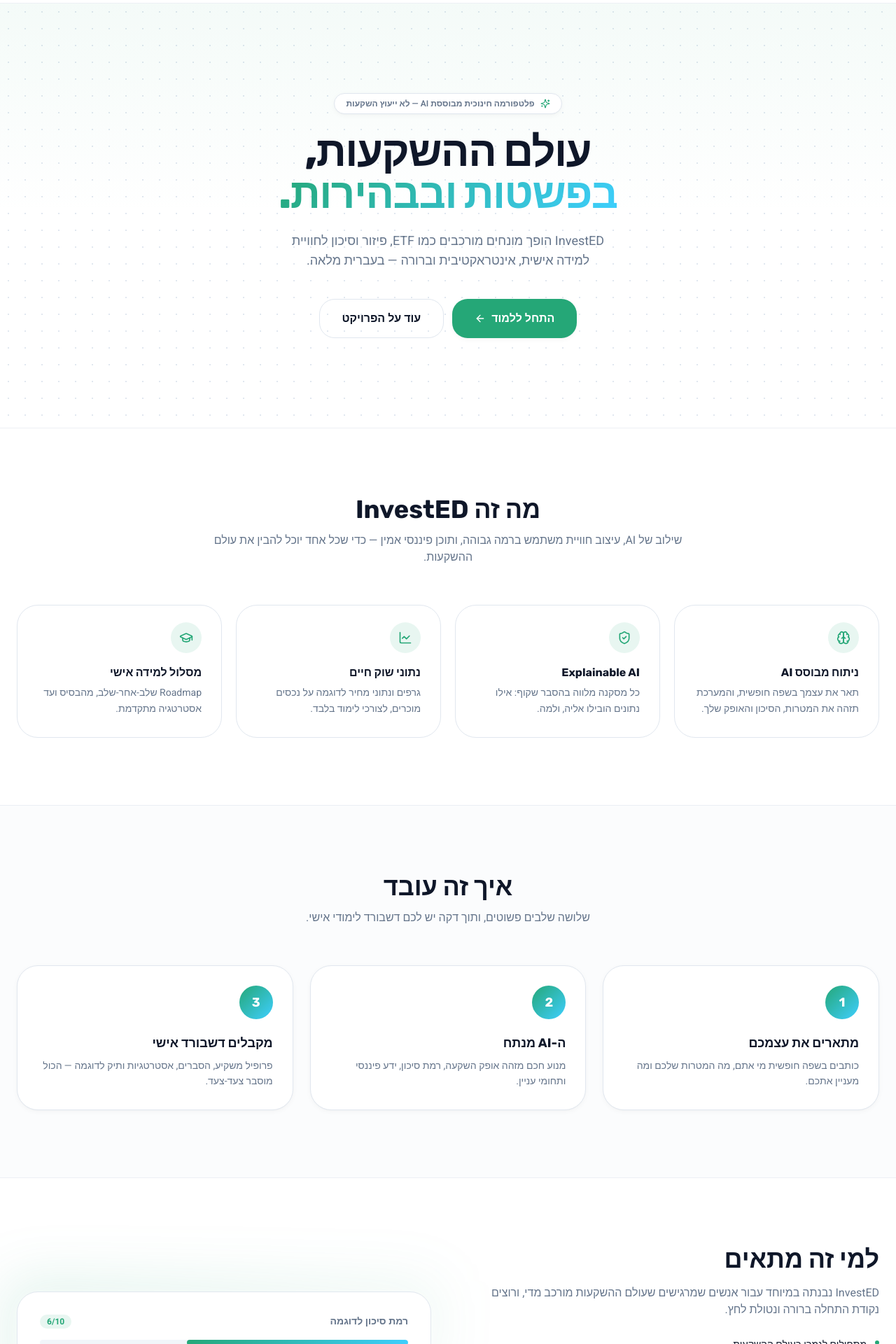
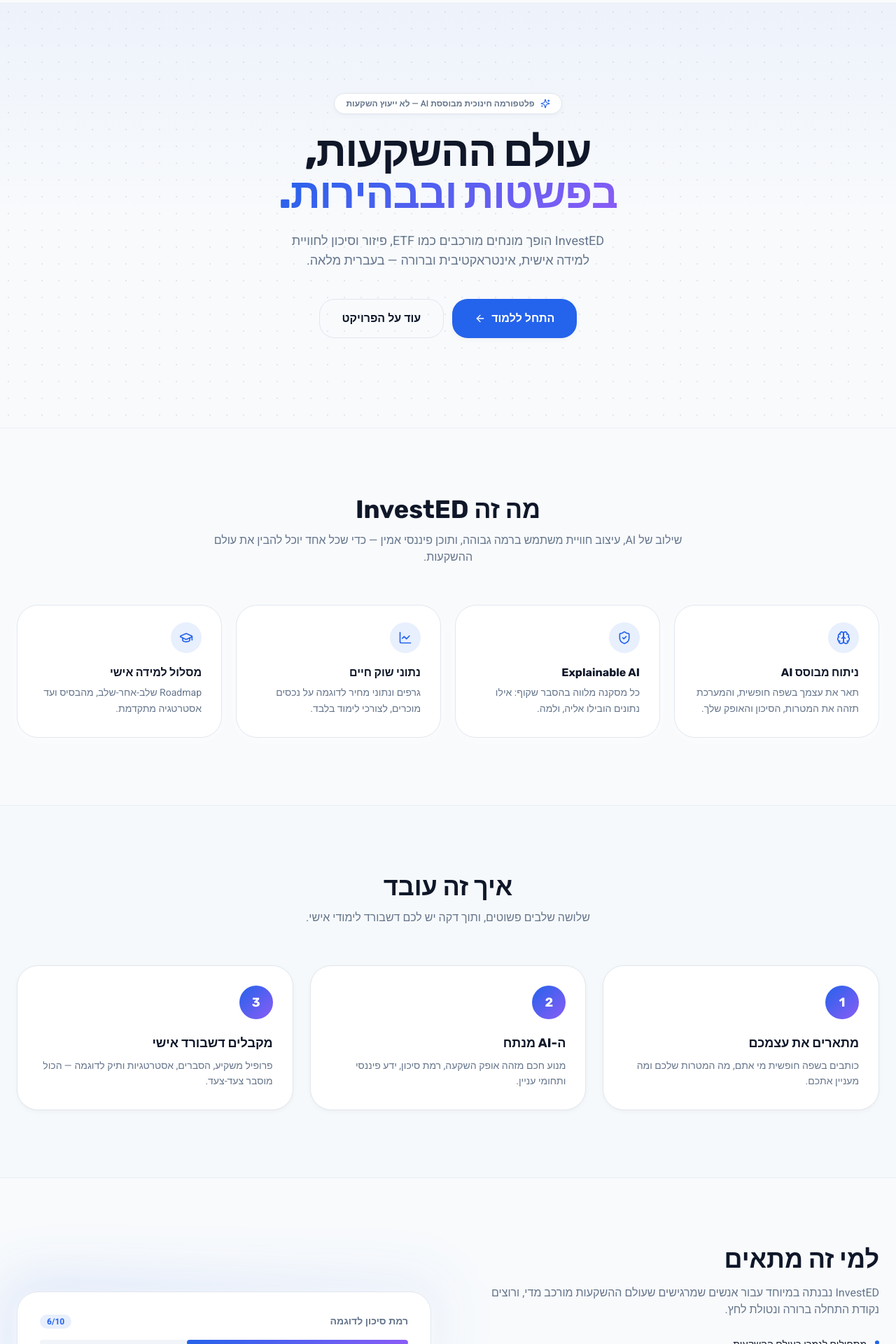
Before and after one commit to SaarKessel/InvestED, a React (Vite) app: page / in a window 1280 px wide. Shown: the part 60-1980 px from the top of the page at 70% size. Built offline with nearby package versions, Linux system fonts and the light colour scheme.

Commit message:
before UX design system upgrade

```diff
--- a/src/index.css
+++ b/src/index.css
@@ -1,10 +1,14 @@
+@import url('https://fonts.googleapis.com/css2?family=Heebo:wght@400;500;600;700;800&display=swap');
+
 @tailwind base;
 @tailwind components;
 @tailwind utilities;
 
 @layer base {
+
   :root {
-    --background: 0 0% 100%;
+
+    --background: 210 40% 98%;
     --foreground: 222 47% 11%;
 
     --card: 0 0% 100%;
@@ -15,22 +19,27 @@
 
     --border: 214 32% 91%;
     --input: 214 32% 91%;
-    --ring: 158 64% 40%;
 
-    --primary: 158 64% 40%;
+    /* InvestED Brand */
+    --primary: 221 83% 53%;
     --primary-foreground: 0 0% 100%;
 
-    --accent: 210 40% 96%;
+    /* AI Accent */
+    --accent: 250 95% 95%;
     --accent-foreground: 222 47% 11%;
+
+    --ring: 221 83% 53%;
 
     --radius: 1rem;
   }
 
+
   .dark {
+
     --background: 222 47% 6%;
     --foreground: 210 40% 96%;
 
-    --card: 220 42% 9%;
+    --card: 222 47% 9%;
     --card-foreground: 210 40% 96%;
 
     --muted: 217 33% 14%;
@@ -38,74 +47,157 @@
 
     --border: 217 33% 18%;
     --input: 217 33% 18%;
-    --ring: 158 64% 45%;
 
-    --primary: 158 64% 45%;
-    --primary-foreground: 220 47% 8%;
+    --primary: 217 91% 60%;
+    --primary-foreground: 222 47% 8%;
 
-    --accent: 217 33% 16%;
+    --accent: 250 40% 20%;
     --accent-foreground: 210 40% 96%;
+
+    --ring: 217 91% 60%;
   }
+
 
   * {
     @apply border-border;
   }
 
+
   html {
     scroll-behavior: smooth;
   }
 
+
   body {
-    @apply bg-background text-foreground font-sans antialiased;
-    font-feature-settings: "ss01", "ss02";
+
+    @apply bg-background text-foreground antialiased;
+
+    font-family: 'Heebo', sans-serif;
+
+    font-feature-settings:
+      "ss01",
+      "ss02";
   }
 
-  /* scrollbar */
+
   ::-webkit-scrollbar {
-    width: 10px;
-    height: 10px;
+
+    width:10px;
+    height:10px;
+
   }
+
+
   ::-webkit-scrollbar-track {
-    background: transparent;
+
+    background:transparent;
+
   }
+
+
   ::-webkit-scrollbar-thumb {
-    background: hsl(var(--border));
-    border-radius: 999px;
+
+    background:hsl(var(--border));
+
+    border-radius:999px;
+
   }
+
+
   ::-webkit-scrollbar-thumb:hover {
-    background: hsl(var(--muted-foreground) / 0.4);
+
+    background:hsl(var(--muted-foreground) / 0.4);
+
   }
+
 }
 
+
+
 @layer utilities {
+
+
   .skeleton {
-    background: linear-gradient(
-      90deg,
-      hsl(var(--muted)) 25%,
-      hsl(var(--accent)) 37%,
-      hsl(var(--muted)) 63%
-    );
-    background-size: 400% 100%;
-    animation: shimmer 1.6s ease infinite;
+
+    background:
+      linear-gradient(
+        90deg,
+        hsl(var(--muted)) 25%,
+        hsl(var(--accent)) 37%,
+        hsl(var(--muted)) 63%
+      );
+
+    background-size:400% 100%;
+
+    animation:
+      shimmer 1.6s ease infinite;
+
   }
 
+
+
   .text-balance {
-    text-wrap: balance;
+
+    text-wrap:balance;
+
   }
 
+
+
   .gradient-brand {
-    background: linear-gradient(135deg, hsl(var(--primary)) 0%, #3ecfff 100%);
+
+    background:
+      linear-gradient(
+        135deg,
+        hsl(var(--primary)),
+        #8b5cf6
+      );
+
   }
 
+
+
   .gradient-text {
-    background: linear-gradient(135deg, hsl(var(--primary)) 0%, #3ecfff 100%);
-    -webkit-background-clip: text;
-    background-clip: text;
-    color: transparent;
+
+    background:
+      linear-gradient(
+        135deg,
+        hsl(var(--primary)),
+        #8b5cf6
+      );
+
+    -webkit-background-clip:text;
+
+    background-clip:text;
+
+    color:transparent;
+
   }
 
+
+
   .bg-grid {
-    background-image: radial-gradient(hsl(var(--border)) 1px, transparent 1px);
-    background-size: 24px 24px;
+
+    background-image:
+      radial-gradient(
+        hsl(var(--border)) 1px,
+        transparent 1px
+      );
+
+    background-size:24px 24px;
+
   }
+
+
+
+  .card-premium {
+
+    @apply rounded-2xl border bg-card;
+
+    box-shadow:
+      0 10px 30px rgba(15,23,42,0.08);
+
+  }
+
+
 }
```
Also changed, not shown: 1 other file (tests, documents, lock files or other folders).
